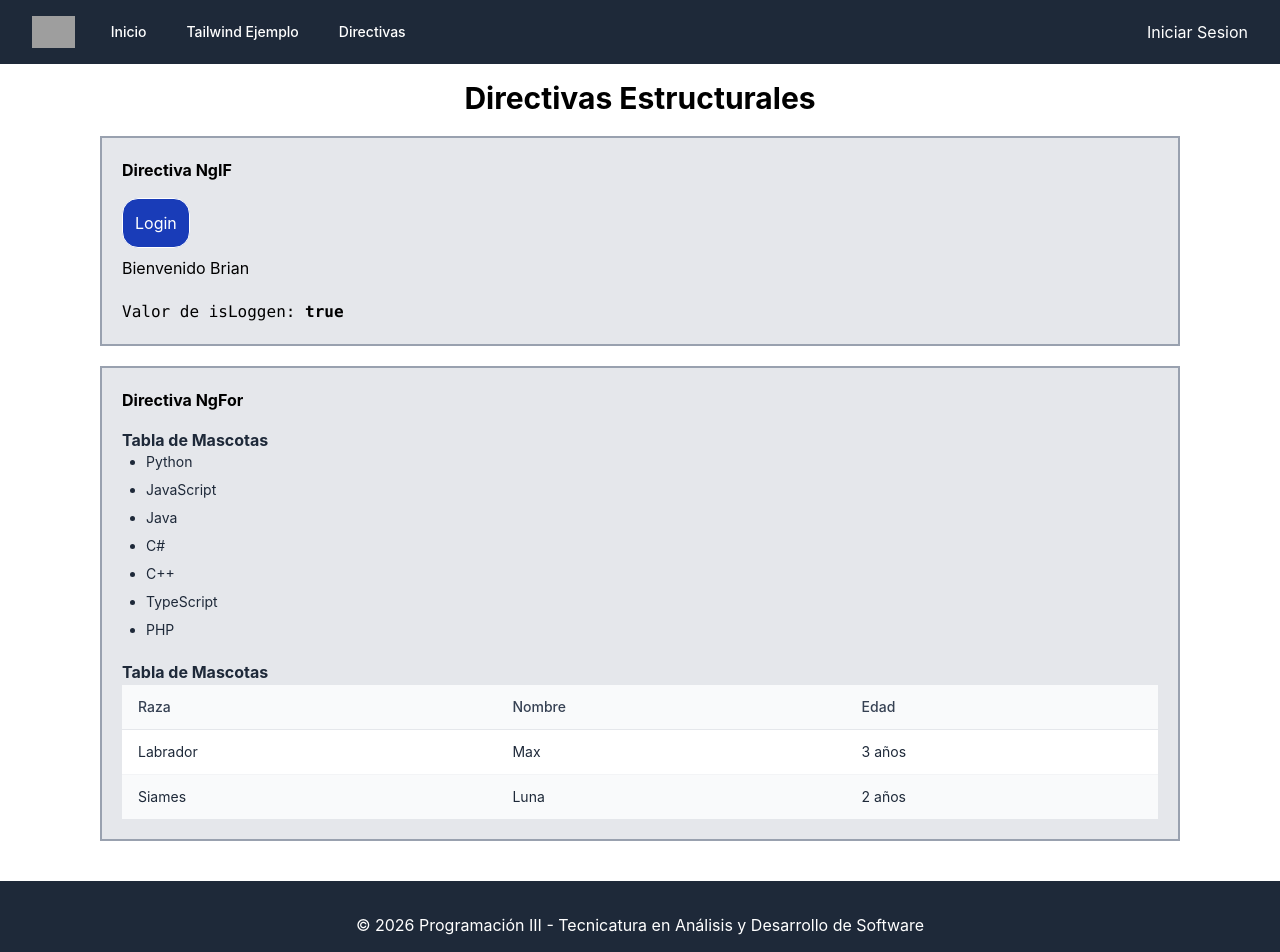
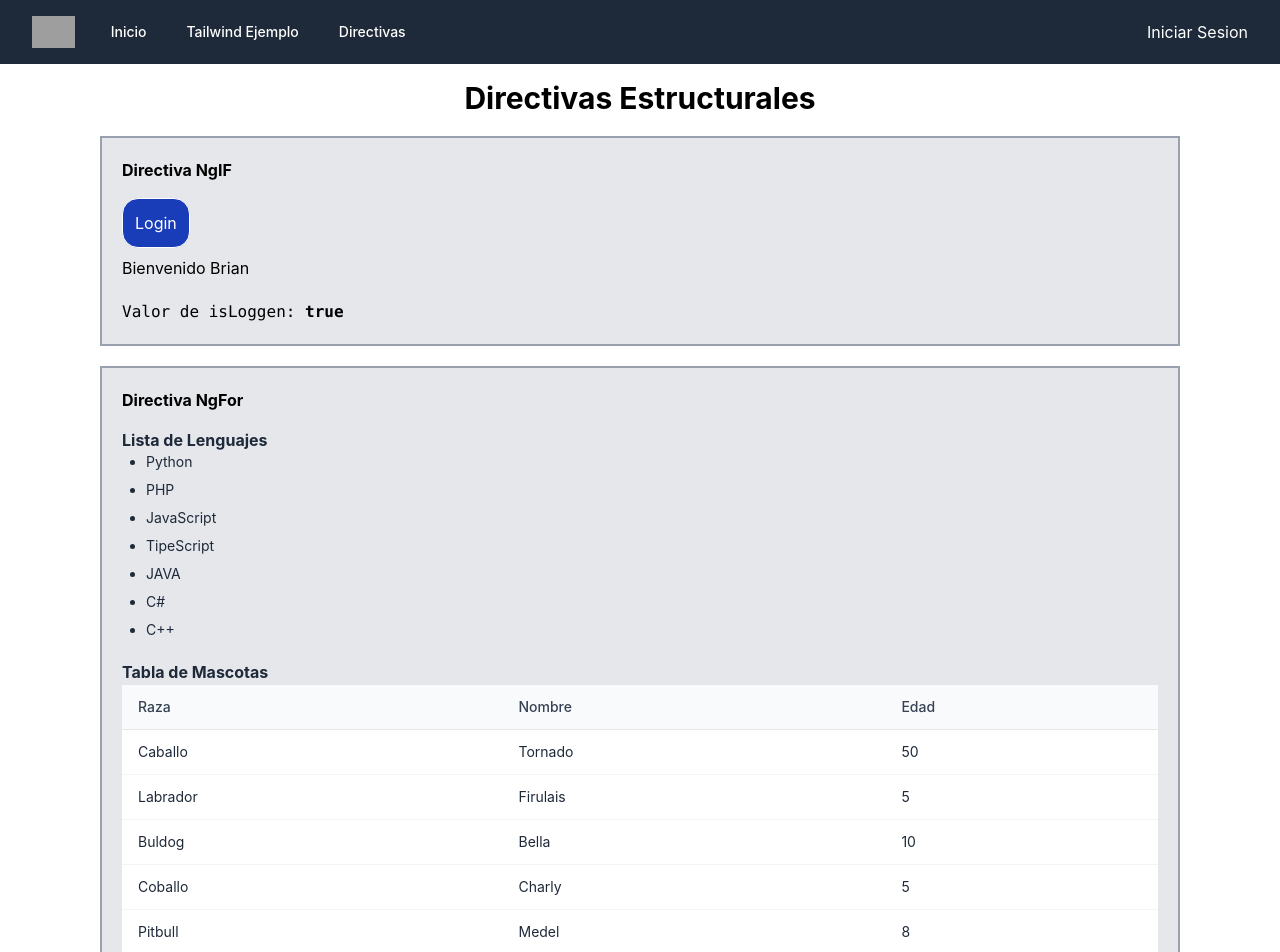
Before and after one commit to profebrianvanegas/holamundo2026_angular, an Angular app: page /directivas in a window 1280 px wide. Shown: the top 952 px of the page. Built offline with nearby package versions, Linux system fonts and the light colour scheme; grey boxes are pictures that could not be loaded.

Commit message:
Clase 3 de Junio: Directiva @For

```diff
--- a/src/app/directivas/directivas.html
+++ b/src/app/directivas/directivas.html
@@ -21,15 +21,13 @@
         <h2 class="mb-4 font-bold">Directiva NgFor</h2>
 
         <!-- Listado de Lenguajes -->
-        <h3 class="text-start text-gray-800 font-bold">Tabla de Mascotas</h3>
+        <h3 class="text-start text-gray-800 font-bold">Lista de Lenguajes</h3>
         <ul class="list-disc pl-6 space-y-2 mb-5">
-            <li class="text-gray-800 text-sm">Python</li>
-            <li class="text-gray-800 text-sm">JavaScript</li>
-            <li class="text-gray-800 text-sm">Java</li>
-            <li class="text-gray-800 text-sm">C#</li>
-            <li class="text-gray-800 text-sm">C++</li>
-            <li class="text-gray-800 text-sm">TypeScript</li>
-            <li class="text-gray-800 text-sm">PHP</li>
+            @for(lenguaje of lenguajes; track $index){
+            <li class="text-gray-800 text-sm">{{lenguaje}}</li>
+            }@empty {
+                <li>No hay lenguajes</li>
+            }
         </ul>
 
         <!-- Tabla de Mascotas -->
@@ -43,16 +41,18 @@
                 </tr>
             </thead>
             <tbody class="bg-white divide-y divide-gray-100">
-                <tr class="hover:bg-gray-50">
-                    <td class="px-4 py-3 text-sm text-gray-800">Labrador</td>
-                    <td class="px-4 py-3 text-sm text-gray-800">Max</td>
-                    <td class="px-4 py-3 text-sm text-gray-800">3 años</td>
-                </tr>
-                <tr class="bg-gray-50 hover:bg-gray-100">
-                    <td class="px-4 py-3 text-sm text-gray-800">Siames</td>
-                    <td class="px-4 py-3 text-sm text-gray-800">Luna</td>
-                    <td class="px-4 py-3 text-sm text-gray-800">2 años </td>
-                </tr>
+                @for(mascota of misMascotas; track mascota.nombre){
+                    <tr class="hover:bg-gray-50">
+                        <td class="px-4 py-3 text-sm text-gray-800">{{mascota.raza}}</td>
+                        <td class="px-4 py-3 text-sm text-gray-800">{{mascota.nombre}}</td>
+                        <td class="px-4 py-3 text-sm text-gray-800">{{mascota.edad}}</td>
+                    </tr>
+                }@empty {
+                    <tr>
+                        <td colspan="4">No hay mascotas</td>
+                    </tr>
+                }
+
             </tbody>
         </table>
 
--- a/src/app/directivas/directivas.ts
+++ b/src/app/directivas/directivas.ts
@@ -1,4 +1,10 @@
 import { Component } from '@angular/core';
+
+interface Mascota {
+  raza: string,
+  nombre: string,
+  edad: number
+}
 
 @Component({
   selector: 'app-directivas',
@@ -9,4 +15,16 @@ export class Directivas {
   isLoggen: boolean = true;
 
   nombre: string = "Brian"
+
+  lenguajes: any[] = ['Python', 'PHP', 'JavaScript', 'TipeScript', 'JAVA', 'C#', 'C++'];
+
+  misMascotas: Mascota[] = [
+    {raza: 'Caballo', nombre: 'Tornado', edad: 50},
+    {raza: 'Labrador', nombre: 'Firulais', edad: 5},
+    {raza: 'Buldog', nombre: 'Bella', edad: 10},
+    {raza: 'Coballo', nombre: 'Charly', edad: 5},
+    {raza: 'Pitbull', nombre: 'Medel', edad: 8},
+    {raza: 'Dalmata', nombre: 'Manchas', edad: 5}
+  ]
+
 }
```
